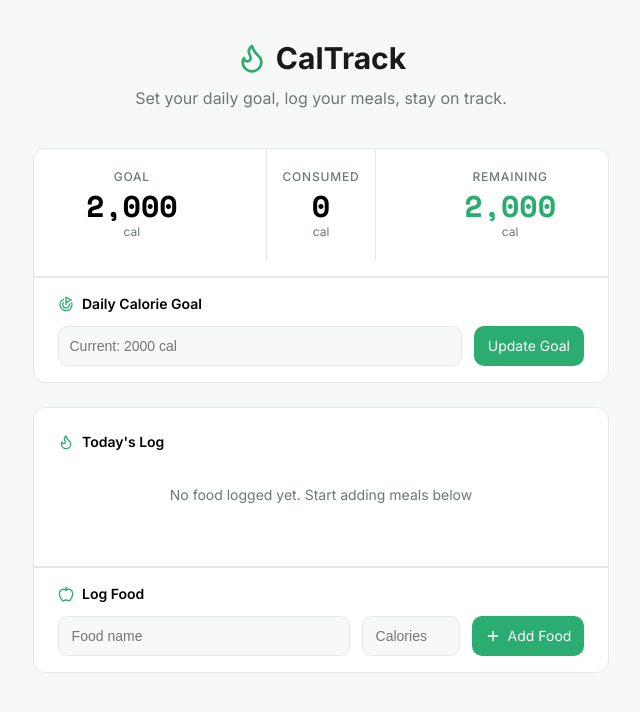
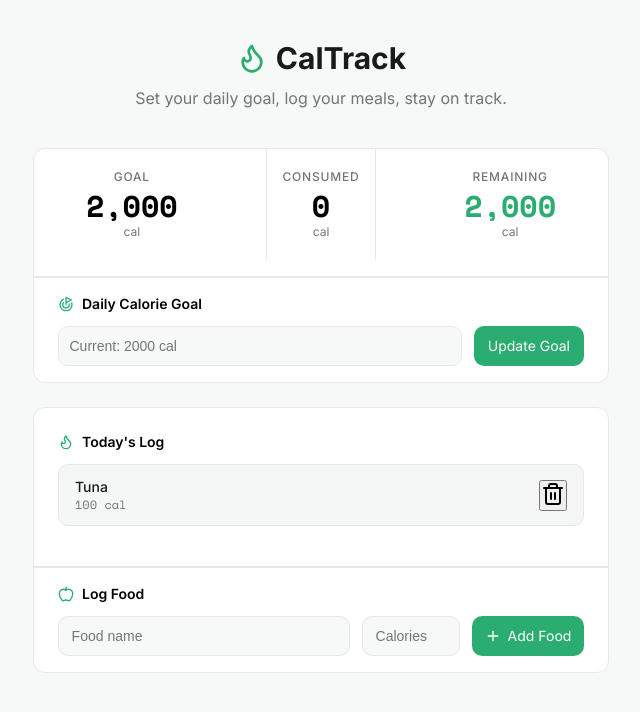
Before and after one commit to dbrah-design/calorie-tracker, a React (Vite) app: page / in a window 1280 px wide. Shown: the top 712 px of the page, without its empty margins (319-959 px from the left). Built offline with nearby package versions, Linux system fonts and the light colour scheme.

Commit message:
Styled list item background and text inside list item

```diff
--- a/src/App.css
+++ b/src/App.css
@@ -183,6 +183,25 @@
   cursor: pointer;
 }
 
+/* Next need to style the trash icon button in the list items and add some spacing between list items */
+/* Also I think I need to make .icon-flex h3 a class instead. This might be a pain to debug later when I start making separate components and making the css for the separate components  */
+/* I think this piece of code will make it so when clicking inside input, the border will be green
+  .goal-input-style:focus-visible {
+  border-color: 1px solid var(--primary-color);
+} */
+
+.todays-log {
+  padding: 1.5em;
+}
+/* Need to fix .icon-flex h3 in order for this to work. That is overriding this  */
+/* .todays-log-title {
+  font-size: 1rem;
+} */
+
+/* In the design across from the today's log their is supposed to be a count that lists how many items their are in the list.
+For example 2 items would be shown across from it.
+Not going to add that for yet. Going to keep it simple for now */
+
 .default-message {
   text-align: center;
   font-size: .875rem;
@@ -193,15 +212,34 @@
   /* Added some padding here and it looks similar to design when I do it this way. Need to play around with this some more to get it where I want it */
 }
 
-/* Next I need to fix the default message spacing and after that style the list items that get added when the log food form is filled out */
-/* Also I think I need to make .icon-flex h3 a class instead. This might be a pain to debug later when I start making separate components and making the css for the separate components  */
-/* I think this piece of code will make it so when clicking inside input, the border will be green
-  .goal-input-style:focus-visible {
-  border-color: 1px solid var(--primary-color);
-} */
+.list-container {
+  margin: 0;
+  padding: 0;
+  list-style: none;
+}
 
-.todays-log {
-  padding: 1.5em;
+.list-item {
+  display: flex;
+  justify-content: space-between;
+  align-items: center;
+  padding: .75em 1em;
+  background-color: #eaf0ed80;
+  border: 1px solid #e5e7eb;
+  border-radius: 10px;
+}
+
+.food-name {
+  color: var(--heading-color);
+  font-weight: 500;
+  font-size: .875rem;
+  line-height: 1.25rem;
+}
+
+.food-cal {
+  color: var(--secondary-color);
+  font-family: var(--primary-font);
+  font-size: .75rem;
+  line-height: 1rem;
 }
 
 .log-food {
--- a/src/App.jsx
+++ b/src/App.jsx
@@ -63,10 +63,20 @@ function App() {
 
             <div className='icon-flex'>
               <svg xmlns="http://www.w3.org/2000/svg" width="24" height="24" viewBox="0 0 24 24" fill="none" stroke="currentColor" stroke-width="2" stroke-linecap="round" stroke-linejoin="round" class="lucide lucide-flame-icon lucide-flame small-icon-style"><path d="M12 3q1 4 4 6.5t3 5.5a1 1 0 0 1-14 0 5 5 0 0 1 1-3 1 1 0 0 0 5 0c0-2-1.5-3-1.5-5q0-2 2.5-4"/></svg>
-              <h3>Today's Log</h3>
+              <h3 className="todays-log-title">Today's Log</h3>
             </div>
 
-            <p className="default-message">No food logged yet. Start adding meals below</p>
+            {/* {<p className="default-message">No food logged yet. Start adding meals below</p>} */}
+
+            <ul className="list-container">
+              <li className="list-item">
+                <div>
+                  <p className="food-name">Tuna</p>
+                  <p className="food-cal">100 cal</p>
+                </div>
+                <button><svg xmlns="http://www.w3.org/2000/svg" width="24" height="24" viewBox="0 0 24 24" fill="none" stroke="currentColor" stroke-width="2" stroke-linecap="round" stroke-linejoin="round" class="lucide lucide-trash2-icon lucide-trash-2"><path d="M10 11v6"/><path d="M14 11v6"/><path d="M19 6v14a2 2 0 0 1-2 2H7a2 2 0 0 1-2-2V6"/><path d="M3 6h18"/><path d="M8 6V4a2 2 0 0 1 2-2h4a2 2 0 0 1 2 2v2"/></svg></button>
+              </li>
+            </ul>
 
           </div>
 
```
